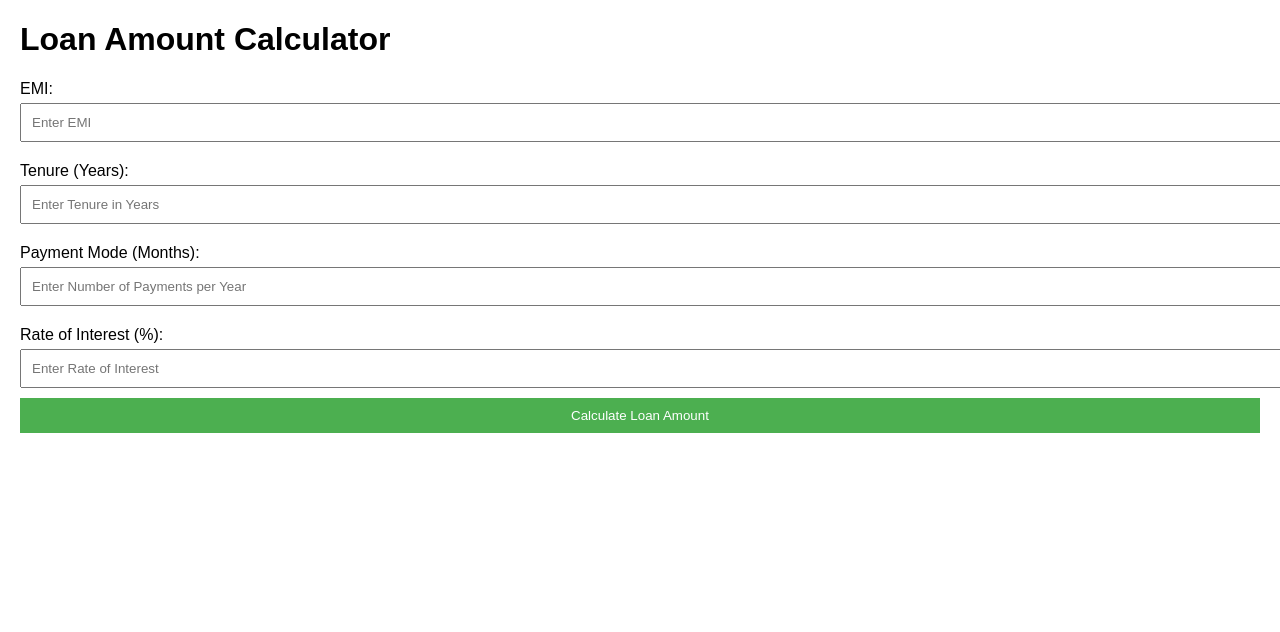
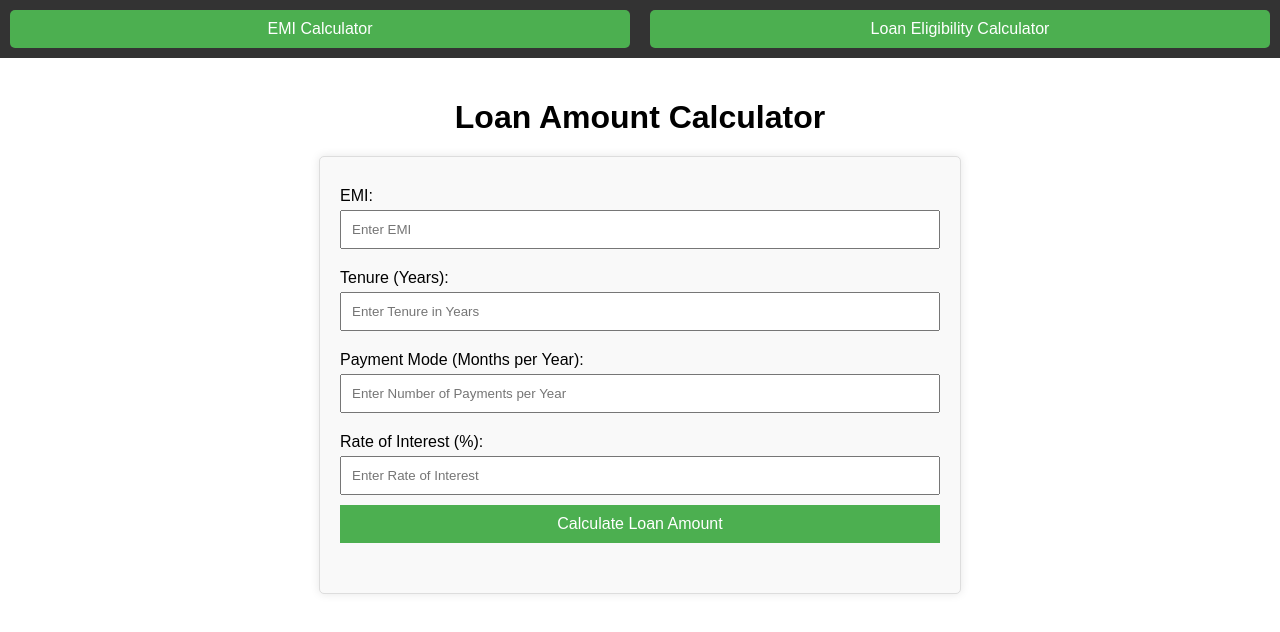
Before and after one commit to 3nobita/Loan-Amount-Calculator, a plain HTML site: page index.html in a window 1280 px wide. Drawn offline with Linux system fonts and the light colour scheme.

Commit message:
Update index.html

```diff
--- a/index.html
+++ b/index.html
@@ -7,7 +7,51 @@
     <style>
         body {
             font-family: Arial, sans-serif;
-            margin: 20px;
+            margin: 0;
+            padding: 0;
+            box-sizing: border-box;
+        }
+
+        .navbar {
+            background-color: #333;
+            overflow: hidden;
+            display: flex;
+            justify-content: center;
+            padding: 10px 0;
+        }
+
+        .navbar button {
+            background-color: #4CAF50;
+            color: white;
+            border: none;
+            padding: 10px 20px;
+            margin: 0 10px;
+            cursor: pointer;
+            font-size: 16px;
+            border-radius: 5px;
+        }
+
+        .navbar button:hover {
+            background-color: #45a049;
+        }
+
+        .container {
+            padding: 20px;
+        }
+
+        h1 {
+            text-align: center;
+            margin-bottom: 20px;
+        }
+
+        form {
+            max-width: 600px;
+            margin: 0 auto;
+            padding: 20px;
+            border: 1px solid #ddd;
+            border-radius: 5px;
+            box-shadow: 0 0 10px rgba(0,0,0,0.1);
+            background-color: #f9f9f9;
         }
 
         label {
@@ -20,6 +64,7 @@
             margin-bottom: 10px;
             padding: 10px;
             width: 100%;
+            box-sizing: border-box;
         }
 
         button {
@@ -27,6 +72,7 @@
             color: white;
             border: none;
             cursor: pointer;
+            font-size: 16px;
         }
 
         button:hover {
@@ -36,10 +82,18 @@
         .result {
             margin-top: 20px;
             font-size: 1.2em;
+            text-align: center;
         }
     </style>
 </head>
 <body>
+    <div class="navbar">
+        <button onclick="window.location.href='https://3nobita.github.io/EMI-CALCULATOR/'">EMI Calculator</button>
+        <button onclick="window.location.href='https://3nobita.github.io/Loan-Eligibility-Calculator/'">Loan Eligibility Calculator
+        </button>
+    </div>
+
+    <div class="container">
         <h1>Loan Amount Calculator</h1>
         <form id="calculator-form">
             <label for="emi">EMI:</label>
@@ -48,7 +102,7 @@
             <label for="tenure">Tenure (Years):</label>
             <input type="number" id="tenure" placeholder="Enter Tenure in Years" />
 
-        <label for="payment-mode">Payment Mode (Months):</label>
+            <label for="payment-mode">Payment Mode (Months per Year):</label>
             <input type="number" id="payment-mode" placeholder="Enter Number of Payments per Year" />
 
             <label for="interest-rate">Rate of Interest (%):</label>
@@ -58,6 +112,7 @@
 
             <div class="result" id="result"></div>
         </form>
+    </div>
 
     <script>
         function calculateLoanAmount() {
```
Lines whose indentation alone changed are shown as unchanged.
